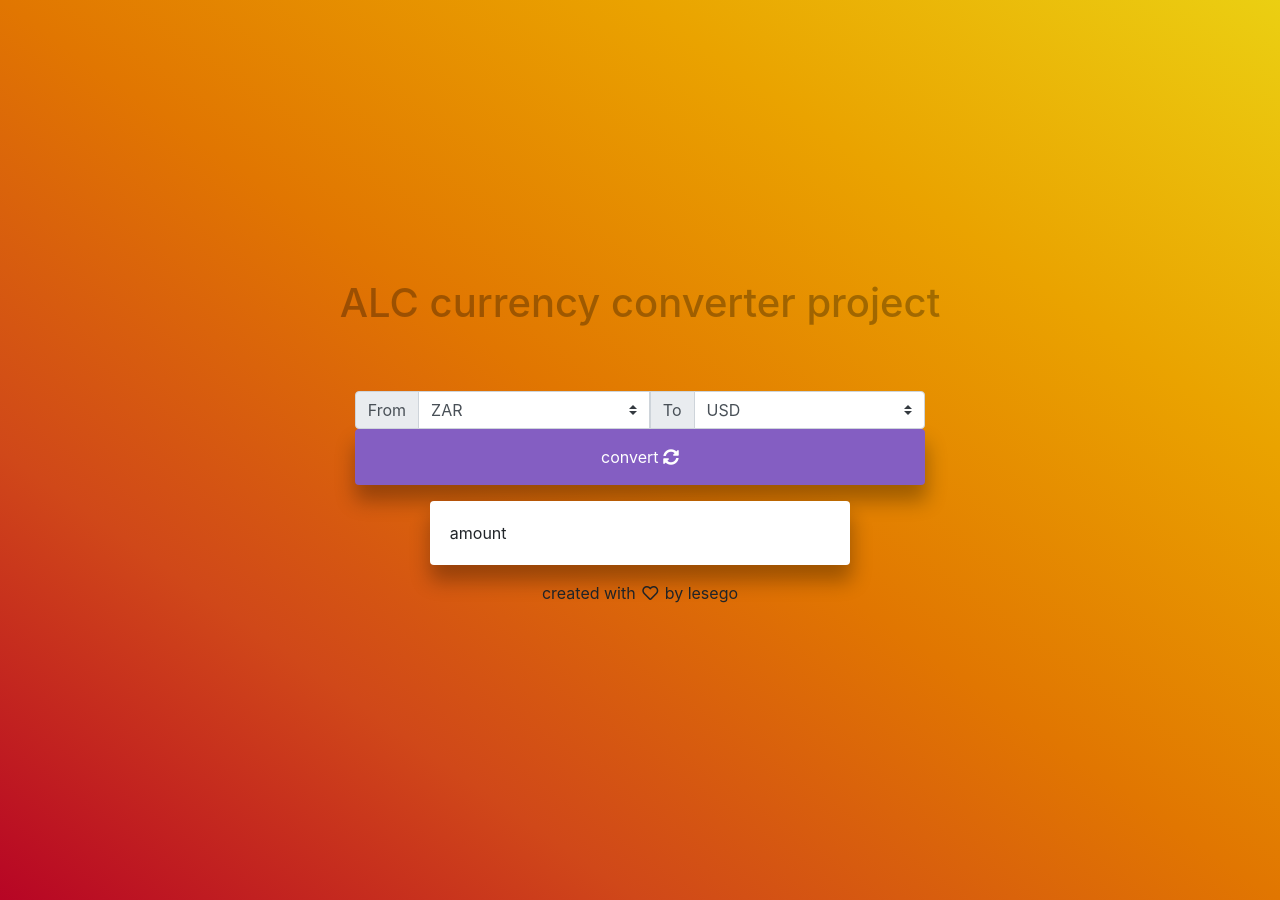
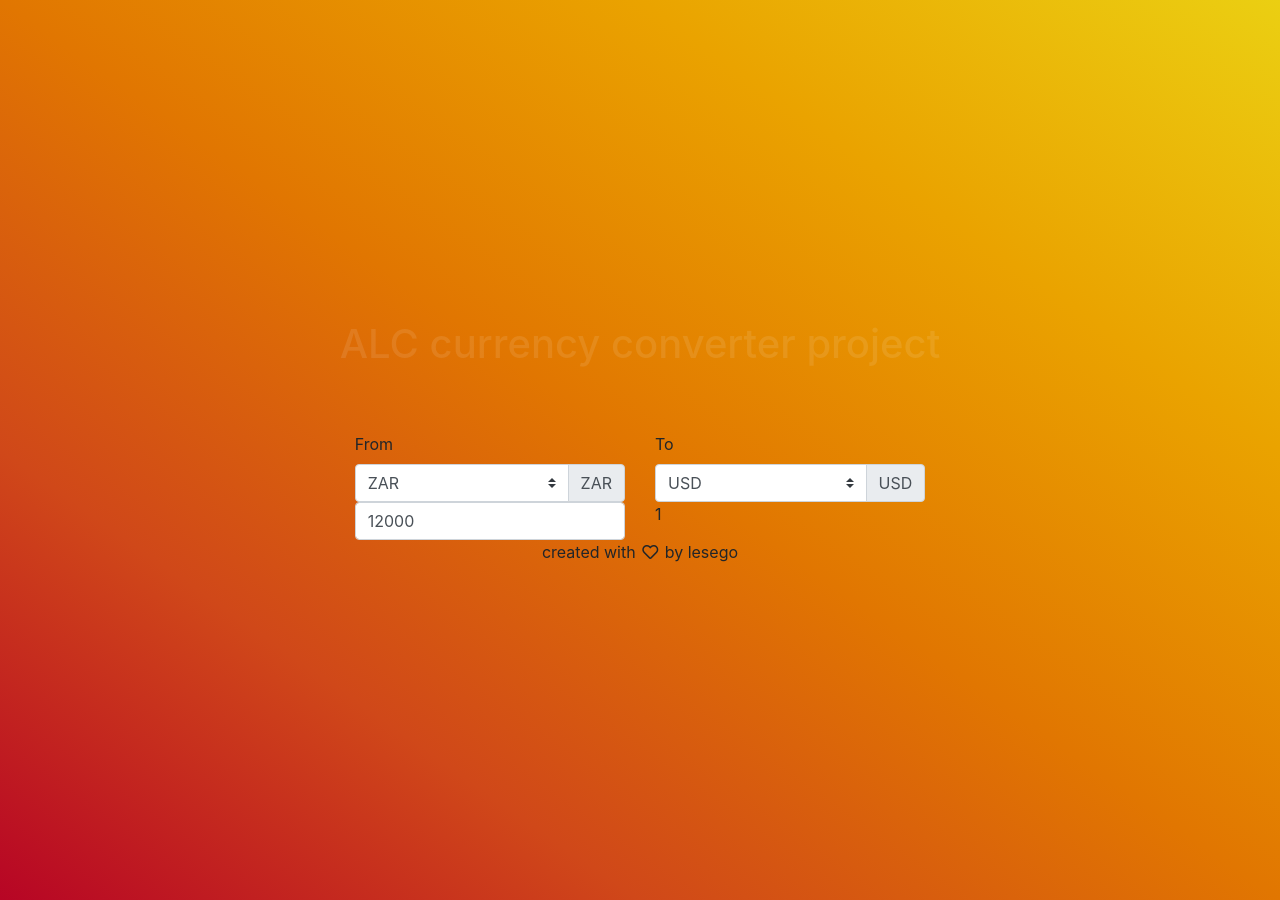
Before and after one commit to tawanacode/alc-currency-converter, a Jekyll site: the page built from index.md, in a window 1280 px wide. Built offline with Jekyll 4.4.1, drawn with Linux system fonts in a browser that asks for light colours; nearby versions of some CDN libraries.

Commit message:
make currency cinverter work

```diff
--- a/_layouts/home.html
+++ b/_layouts/home.html
@@ -1,45 +1,47 @@
 ---
-
 layout: default
 title: Currency Converter
-
 ---
 
 <div class="container">
+  <h1 class="text-center pb-5">{{ page.title }}</h1>
   <div class="row align-items-center justify-content-center">
-      <div class="col-sm-12">
-        <h1 class="text-center pb-5">{{ page.title }}</h1>
-
+    <div class="col-sm-6">
+      <label for="convertFrom">From</label>
       <div class="input-group">
-          <div class="input-group-prepend">
-            <label class="input-group-text" for="inputGroupSelect01">From</label>
-          </div>
         <select class="custom-select" id="convertFrom">
-            <option selected>ZAR</option>
+          <option value "ZAR" selected>ZAR</option>
           <option value="1">One</option>
           <option value="2">Two</option>
           <option value="3">Three</option>
         </select>
-          <div class="input-group-prepend">
-            <label class="input-group-text" for="inputGroupSelect01">To</label>
+        <div class="input-group-append">
+          <span class="input-group-text">ZAR</span>
         </div>
+      </div>
+    </div>
+    <div class="col-sm-6">
+      <label for="convertTo">To</label>
+      <div class="input-group">
         <select class="custom-select" id="convertTo">
           <option selected>USD</option>
           <option value="1">One</option>
           <option value="2">Two</option>
           <option value="3">Three</option>
         </select>
-        </div>
-        <button id="convertBtn" class="btn btn-outline-secondary btn-block" type="button">
-            convert <i class="fas fa-sync-alt"></i>
-          </button>
-      </div>
-      <div class="col-sm-9">
-        <div class="card my-3">
-          <div class="card-body">
-            <div class="convertedValue">amount</div>
+        <div class="input-group-append">
+          <span class="input-group-text">USD</span>
         </div>
       </div>
     </div>
   </div>
+  <div class="row">
+    <div class="col-sm-6">
+      <input type="number" id="inputValue" value="12000" class="form-control inputValue" placeholder="enter a number">
     </div>
+
+    <div class="col-sm-6">
+      <div class="convertedValue" id="convertedValue">1</div>
+    </div>
+  </div>
+</div>
--- a/assets/main.css
+++ b/assets/main.css
@@ -9,13 +9,19 @@
 }
 
 h1{
-  color:rgba(0,0,0,0.3);
+  color:rgba(255,255,255,0.1);
 }
 
 .input-group-lg .form-control{
   padding-left:2rem;
 }
 
+.card{
+  border:0;
+  box-shadow:1px 15px 20px 1px rgba(0,0,0,0.3);
+}
+
+/*
 .card, .btn{
   border:0;
   box-shadow:1px 15px 20px 1px rgba(0,0,0,0.3);
@@ -31,4 +37,4 @@
 .btn:hover, .btn:focus{
   background-color:#FFC75F;
   color:#845EC2;
-}
+} */
--- a/assets/main.js
+++ b/assets/main.js
@@ -1,23 +1,27 @@
-$(document).ready(function() {
-  const inputVal = $("inputVal");
-  const convertFrom = $("convertFrom").val();
-  const convertTo = $("convertTo").val();
+$(document).ready(function () {
+  const inputVal = document.querySelector("#inputValue");
+  const convertFrom = document.querySelector("#convertFrom");
+  const convertTo = document.querySelector("#convertTo");
+  const selectedConvertFrom = document.querySelector("#convertFrom option[selected]").innerHTML;
+  const selectedConvertTo = document.querySelector("#convertTo option[selected]").innerHTML;
 
-  $("#convertBtn").on("click", function(){
-    $.getJSON("https://free.currencyconverterapi.com/api/v5/convert?q=`${convertFrom}_${convertTo}`&compact=y&callback=?", function(json) {
-      let convertedVal = 0;
-     // return convertedVal = json.forEach(function(e){
-       console.log(json);
-       $(".convertedValue").html(json);
-    // });
+  //inputVal.addEventListener('keydown', function () {
+    $.getJSON("https://free.currencyconverterapi.com/api/v5/currencies", function (json) {
+      const currencies = json.results;
+      console.log(currencies);
+      for(let currency in currencies){
 
+        console.log(currencies[currency].currencyName, currencies[currency].id);
+      }
+    });
+  //});
 
+  inputVal.addEventListener('keydown', function () {
+    $.getJSON("https://free.currencyconverterapi.com/api/v5/convert?q="+selectedConvertFrom+"_"+selectedConvertTo+"&callback=?", function (json) {
+      const exchangeRate = json.results[`${selectedConvertFrom}_${selectedConvertTo}`].val;
+      const results = Number.parseFloat(exchangeRate * inputVal.value).toFixed(3);
+        $("#convertedValue").html(results);
     });
   });
 
- $('#searchText').keypress(function(e){
-     if(e.which == 13){//Enter key pressed
-        $('#searchBtn').click();//Trigger search button click event
-     }
-  });
 });
```
Lines whose indentation alone changed are shown as unchanged.
